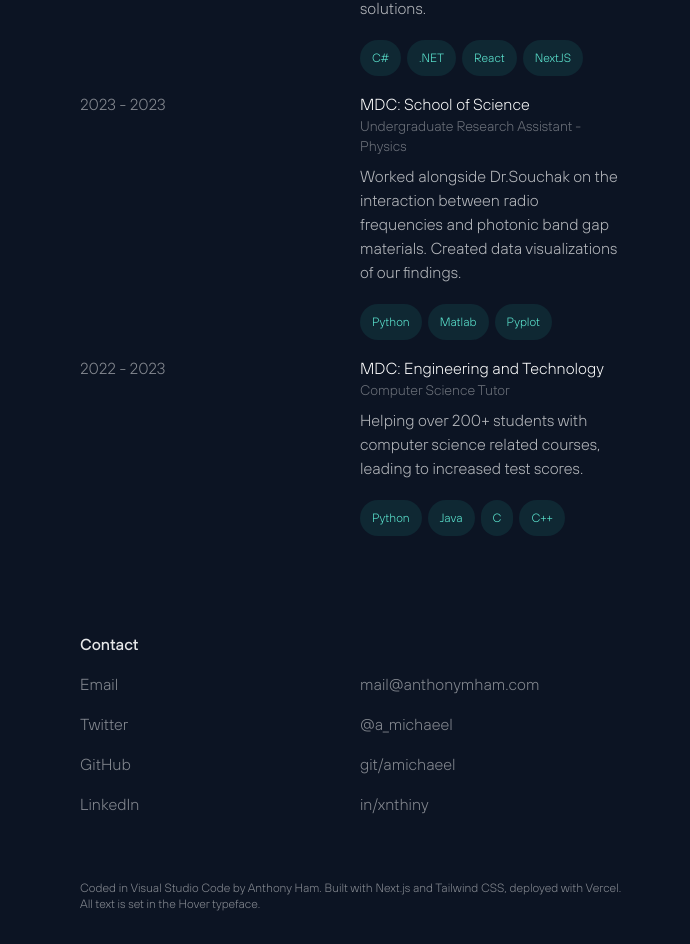
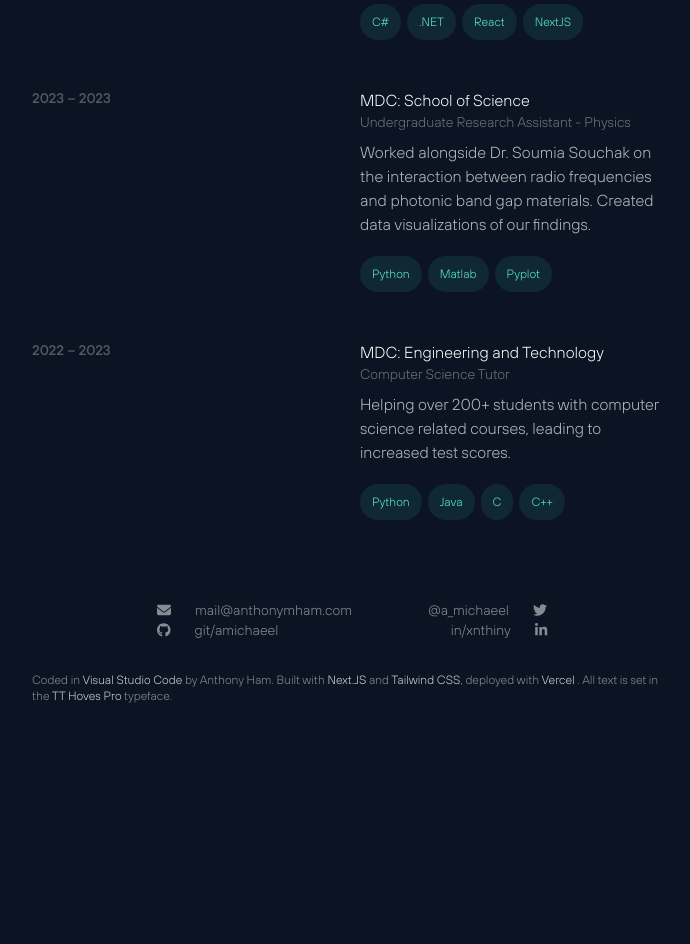
Before and after one commit to amichaeel/anthonymham, a Next.js app: page / in a window 1280 px wide. Shown: the part 1052-1996 px from the top of the page, without its empty margins (288-978 px from the left). After the commit the page ends 1788 px from the top, so only its background shows below. Built offline with nearby package versions, Linux system fonts and the light colour scheme.

Commit message:
improved ui

```diff
--- a/package.json
+++ b/package.json
@@ -10,6 +10,7 @@
   },
   "dependencies": {
     "@fortawesome/fontawesome-svg-core": "^6.5.1",
+    "@fortawesome/free-brands-svg-icons": "^6.5.1",
     "@fortawesome/free-solid-svg-icons": "^6.5.1",
     "@fortawesome/react-fontawesome": "^0.2.0",
     "next": "14.0.4",
--- a/pages/index.js
+++ b/pages/index.js
@@ -1,5 +1,8 @@
 import React, { useEffect, useState } from "react"
 import { Link, Button, Element, Events, animateScroll as scroll, scrollSpy } from "react-scroll"
+import { FontAwesomeIcon } from "@fortawesome/react-fontawesome"
+import { faClock, faEnvelope } from "@fortawesome/free-solid-svg-icons"
+import { faGithub, faLinkedin, faLinkedinIn, faTwitter } from '@fortawesome/free-brands-svg-icons'
 import Image from "next/image"
 
 export default function Home() {
@@ -11,7 +14,7 @@ export default function Home() {
   }
 
   return (
-    <main className="max-w-xl mx-auto">
+    <main className="max-w-2xl mx-auto">
       <header className="flex justify-between pt-16 pb-16 px-4">
         <h1 className="text-base font-semibold text-white">ah</h1>
         <nav className="flex gap-4 text-white">
@@ -37,9 +40,9 @@ export default function Home() {
         {/* Projects */}
         <section className="pb-16 pt-10">
           <h2 className="font-semibold text-base mb-4 text-white/90">Projects</h2>
-          <div className="space-y-4">
+          <div className="space-y-4 group/projects">
 
-            <div className="flex gap-4 items-center bg-slate-800 rounded-xl p-5 cursor-pointer hover:bg-slate-700">
+            <div className="flex gap-4 items-center group-hover/projects:opacity-40 group-hover/projects:hover:hover:opacity-100 transition-all duration-300 bg-slate-800 rounded-xl p-5 cursor-pointer hover:bg-slate-700">
               <Image alt="placeholder-logo" className="rounded-lg" src="/placeholder.png" width={40} height={40} />
               <span>
                 <h3 className="text-white font-medium text-base">Orbit</h3>
@@ -47,7 +50,7 @@ export default function Home() {
               </span>
             </div>
 
-            <div className="flex gap-4 items-center bg-slate-800 rounded-xl p-5 cursor-pointer hover:bg-slate-700">
+            <div className="flex gap-4 items-center group-hover/projects:opacity-40 group-hover/projects:hover:hover:opacity-100 transition-all duration-300 bg-slate-800 rounded-xl p-5 cursor-pointer hover:bg-slate-700">
               <Image alt="placeholder-logo" className="rounded-lg" src="/placeholder.png" width={40} height={40} />
               <span>
                 <h3 className="text-white font-medium text-base">Promptora</h3>
@@ -55,7 +58,7 @@ export default function Home() {
               </span>
             </div>
 
-            <div className="flex gap-4 items-center bg-slate-800 rounded-xl p-5 cursor-pointer hover:bg-slate-700">
+            <div className="flex gap-4 items-center group-hover/projects:opacity-40 group-hover/projects:hover:hover:opacity-100 transition-all duration-300 bg-slate-800 rounded-xl p-5 cursor-pointer hover:bg-slate-700">
               <Image alt="placeholder-logo" className="rounded-lg" src="/placeholder.png" width={40} height={40} />
               <span>
                 <h3 className="text-white font-medium text-base">Journey</h3>
@@ -71,51 +74,50 @@ export default function Home() {
           <h2 className="font-semibold text-base mb-4 text-white/90">Experience</h2>
           <div className="space-y-4 group">
 
-            <div className="grid grid-cols-2 gap-4 hover:bg-slate-800 hover:scale-105 hover:p-3 transition-all group duration-300 rounded-xl cursor-pointer group-hover:opacity-50 group-hover:hover:opacity-100">
-              <span className="text-white/50 font-thin">2023 - present</span>
+            <div className="grid grid-cols-2 gap-4 transition-all group/experience duration-300 rounded-xl cursor-pointer group-hover:opacity-40 group-hover:hover:opacity-100 hover:bg-slate-600/10 py-4">
+              <span className="text-white/30 text-sm uppercase font-semibold group-hover/experience:translate-x-3 transition-all duration-300">2023 -- present <FontAwesomeIcon icon={faClock} className="ml-2 opacity-0 group-hover/experience:opacity-100 transition-all duration-300" /></span>
               <div className="flex flex-col">
-                <span className="text-white group-hover:text-teal-200">FIU: Applied Research Center</span>
+                <span className="text-white group-hover/experience:text-teal-200 ">FIU: Applied Research Center</span>
                 <span className="text-white/40 text-sm">Software Developer Intern</span>
                 <p className="mt-2 text-white/70 text-md">Focusing on customer-facing solutions.</p>
 
                 <div className="flex flex-wrap mt-3">
-                  <div className="flex items-center bg-teal-400/10 text-teal-300 text-xs w-min px-3 py-2 leading-5 rounded-full mr-1.5 mt-2">C#</div>
-                  <div className="flex items-center bg-teal-400/10 text-teal-300 text-xs w-min px-3 py-2 leading-5 rounded-full mr-1.5 mt-2">.NET</div>
-                  <div className="flex items-center bg-teal-400/10 text-teal-300 text-xs w-min px-3 py-2 leading-5 rounded-full mr-1.5 mt-2">React</div>
-                  <div className="flex items-center bg-teal-400/10 text-teal-300 text-xs w-min px-3 py-2 leading-5 rounded-full mr-1.5 mt-2">NextJS</div>
+                  <div className="flex items-center bg-teal-400/10 hover:bg-teal-400/20 transition-all text-teal-300 text-xs w-min px-3 py-2 leading-5 rounded-full mr-1.5 mt-2">C#</div>
+                  <div className="flex items-center bg-teal-400/10 hover:bg-teal-400/20 transition-all text-teal-300 text-xs w-min px-3 py-2 leading-5 rounded-full mr-1.5 mt-2">.NET</div>
+                  <div className="flex items-center bg-teal-400/10 hover:bg-teal-400/20 transition-all text-teal-300 text-xs w-min px-3 py-2 leading-5 rounded-full mr-1.5 mt-2">React</div>
+                  <div className="flex items-center bg-teal-400/10 hover:bg-teal-400/20 transition-all text-teal-300 text-xs w-min px-3 py-2 leading-5 rounded-full mr-1.5 mt-2">NextJS</div>
+                </div>
+              </div>
+            </div>
+
+            <div className="grid grid-cols-2 gap-4 group/experience transition-all duration-300 rounded-xl cursor-pointer group group-hover:opacity-40 group-hover:hover:opacity-100 hover:bg-slate-600/10 py-4">
+              <span className="text-white/30 text-sm uppercase font-semibold group-hover/experience:translate-x-3 transition-all duration-300">2023 -- 2023 <FontAwesomeIcon icon={faClock} className="ml-2 opacity-0 group-hover/experience:opacity-100 transition-all duration-300" /></span>
+              <div className="flex flex-col">
+                <span className="text-white group-hover/experience:text-teal-200">MDC: School of Science</span>
+                <span className="text-white/40 text-sm">Undergraduate Research Assistant - Physics</span>
+                <p className="mt-2 text-white/70 text-md">Worked alongside Dr. Soumia Souchak on the interaction between radio frequencies and photonic band gap materials. Created data visualizations of our findings.</p>
+
+                <div className="flex flex-wrap mt-3">
+                  <div className="flex items-center bg-teal-400/10 hover:bg-teal-400/20 transition-all text-teal-300 text-xs w-min px-3 py-2 leading-5 rounded-full mr-1.5 mt-2">Python</div>
+                  <div className="flex items-center bg-teal-400/10 hover:bg-teal-400/20 transition-all text-teal-300 text-xs w-min px-3 py-2 leading-5 rounded-full mr-1.5 mt-2">Matlab</div>
+                  <div className="flex items-center bg-teal-400/10 hover:bg-teal-400/20 transition-all text-teal-300 text-xs w-min px-3 py-2 leading-5 rounded-full mr-1.5 mt-2">Pyplot</div>
                 </div>
 
               </div>
             </div>
 
-            <div className="grid grid-cols-2 gap-4 group hover:bg-slate-800 transition-all duration-300 hover:scale-105  hover:p-3 rounded-xl cursor-pointer group group-hover:opacity-50 group-hover:hover:opacity-100">
-              <span className="text-white/50">2023 - 2023</span>
+            <div className="grid grid-cols-2 gap-4 group/experience transition-all duration-300 rounded-xl cursor-pointer group-hover:opacity-40 group-hover:hover:opacity-100 hover:bg-slate-600/10 py-4">
+              <span className="text-white/30 text-sm uppercase font-semibold group-hover/experience:translate-x-3 transition-all duration-300">2022 -- 2023 <FontAwesomeIcon icon={faClock} className="ml-2 opacity-0 group-hover/experience:opacity-100 transition-all duration-300" /></span>
               <div className="flex flex-col">
-                <span className="text-white group-hover:text-teal-200">MDC: School of Science</span>
-                <span className="text-white/40 text-sm">Undergraduate Research Assistant - Physics</span>
-                <p className="mt-2 text-white/70 text-md">Worked alongside Dr.Souchak on the interaction between radio frequencies and photonic band gap materials. Created data visualizations of our findings.</p>
-
-                <div className="flex flex-wrap mt-3">
-                  <div className="flex items-center bg-teal-400/10 text-teal-300 text-xs w-min px-3 py-2 leading-5 rounded-full mr-1.5 mt-2">Python</div>
-                  <div className="flex items-center bg-teal-400/10 text-teal-300 text-xs w-min px-3 py-2 leading-5 rounded-full mr-1.5 mt-2">Matlab</div>
-                  <div className="flex items-center bg-teal-400/10 text-teal-300 text-xs w-min px-3 py-2 leading-5 rounded-full mr-1.5 mt-2">Pyplot</div>
-                </div>
-
-              </div>
-            </div>
-
-            <div className="grid grid-cols-2 gap-4 hover:bg-slate-800 group transition-all hover:p-3 hover:scale-105 duration-300 rounded-xl cursor-pointer group-hover:opacity-50 group-hover:hover:opacity-100">
-              <span className="text-white/50">2022 - 2023</span>
-              <div className="flex flex-col">
-                <span className="text-white group-hover:text-teal-200">MDC: Engineering and Technology</span>
+                <span className="text-white group-hover/experience:text-teal-200">MDC: Engineering and Technology</span>
                 <span className="text-white/40 text-sm">Computer Science Tutor</span>
                 <p className="mt-2 text-white/70 text-md">Helping over 200+ students with computer science related courses, leading to increased test scores.</p>
 
                 <div className="flex flex-wrap mt-3">
-                  <div className="flex items-center bg-teal-400/10 text-teal-300 text-xs w-min px-3 py-2 leading-5 rounded-full mr-1.5 mt-2">Python</div>
-                  <div className="flex items-center bg-teal-400/10 text-teal-300 text-xs w-min px-3 py-2 leading-5 rounded-full mr-1.5 mt-2">Java</div>
-                  <div className="flex items-center bg-teal-400/10 text-teal-300 text-xs w-min px-3 py-2 leading-5 rounded-full mr-1.5 mt-2">C</div>
-                  <div className="flex items-center bg-teal-400/10 text-teal-300 text-xs w-min px-3 py-2 leading-5 rounded-full mr-1.5 mt-2">C++</div>
+                  <div className="flex items-center bg-teal-400/10 hover:bg-teal-400/20 transition-all text-teal-300 text-xs w-min px-3 py-2 leading-5 rounded-full mr-1.5 mt-2">Python</div>
+                  <div className="flex items-center bg-teal-400/10 hover:bg-teal-400/20 transition-all text-teal-300 text-xs w-min px-3 py-2 leading-5 rounded-full mr-1.5 mt-2">Java</div>
+                  <div className="flex items-center bg-teal-400/10 hover:bg-teal-400/20 transition-all text-teal-300 text-xs w-min px-3 py-2 leading-5 rounded-full mr-1.5 mt-2">C</div>
+                  <div className="flex items-center bg-teal-400/10 hover:bg-teal-400/20 transition-all text-teal-300 text-xs w-min px-3 py-2 leading-5 rounded-full mr-1.5 mt-2">C++</div>
                 </div>
               </div>
             </div>
@@ -123,35 +125,40 @@ export default function Home() {
         </section>
 
         {/* Contact */}
-        <section className="py-8">
-          <Element name="contact" />
-          <h2 id="contact" className={`font-semibold text-base mb-4 text-white/90 ${isPulsing ? "animate-pulse" : ""}`}>Contact</h2>
-          <div className="space-y-4">
-            <div className="grid grid-cols-2 gap-4">
-              <span className="text-white/50">Email</span>
-              <a className="text-white/50" href="mailto:mail@anthonymham.com">mail@anthonymham.com</a>
+        <div className="flex justify-center">
+          <section id="contact" className={`grid grid-cols-2 text-white/90 text-sm group/contact ${isPulsing ? "animate-pulse" : ""}`}>
+            <div className="text-white/50 justify-self-start group/email group-hover/contact:hover:opacity-100 group-hover/contact:opacity-60 transition-all duration-300">
+              <FontAwesomeIcon icon={faEnvelope} className="mr-6" />
+              <a className="text-white/50 group-hover/email:text-white/90 transition-all" href="mailto:mail@anthonymham.com">mail@anthonymham.com</a>
             </div>
-
-            <div className="grid grid-cols-2 gap-4">
-              <span className="text-white/50">Twitter</span>
-              <a className="text-white/50" href="https://www.x.com/a_michaeel">@a_michaeel</a>
+            <div className=" items-center justify-self-end justify-between text-white/50 group/twitter group-hover/contact:hover:opacity-100 group-hover/contact:opacity-60 transition-all duration-300">
+              <a className="text-white/50 group-hover/twitter:text-white/90 transition-all" href="https://www.twitter.com/a_michaeel">@a_michaeel</a>
+              <FontAwesomeIcon icon={faTwitter} className="ml-6" />
             </div>
-
-            <div className="grid grid-cols-2 gap-4">
-              <span className="text-white/50">GitHub</span>
-              <a className="text-white/50" href="https://www.github.com/amichaeel">git/amichaeel</a>
+            <div className=" items-center justify-self-start justify-between text-white/50 group/github group-hover/contact:hover:opacity-100 group-hover/contact:opacity-60 transition-all duration-300">
+              <FontAwesomeIcon icon={faGithub} className="mr-6" />
+              <a className="text-white/50 group-hover/github:text-white/90 transition-all" href="https://www.github.com/amichaeel">git/amichaeel</a>
             </div>
-
-            <div className="grid grid-cols-2 gap-4">
-              <span className="text-white/50">LinkedIn</span>
-              <a className="text-white/50" href="https://www.linkedin.com/in/xnthiny">in/xnthiny</a>
+            <div className=" items-center justify-self-end justify-between text-white/50 group/linkedin group-hover/contact:hover:opacity-100 group-hover/contact:opacity-60 transition-all duration-300">
+              <a className="text-white/50 group-hover/linkedin:text-white/90 transition-all" href="https://www.linkedin.com/in/xnthiny">in/xnthiny</a>
+              <FontAwesomeIcon icon={faLinkedinIn} className="ml-6" />
             </div>
-          </div>
-        </section>
+          </section>
+        </div>
 
         {/* Footer */}
         <section className="py-8 flex items-center justify-center">
-          <p className="text-white/50 text-xs">Coded in Visual Studio Code by Anthony Ham. Built with Next.js and Tailwind CSS, deployed with Vercel. All text is set in the Hover typeface.</p>
+          <p className="text-white/50 text-xs">Coded in
+            <a className="text-white/80" href="https://code.visualstudio.com/"> Visual Studio Code </a>
+            by Anthony Ham. Built with
+            <a className="text-white/80" href="https://nextjs.org/"> Next.JS </a>
+            and
+            <a className="text-white/80" href="https://tailwindcss.com/"> Tailwind CSS</a>
+            , deployed with
+            <a className="text-white/80" href="https://vercel.com/"> Vercel </a>
+            . All text is set in the
+            <a className="text-white/80" href="https://typetype.org/fonts/tt-hoves/"> TT Hoves Pro </a>
+            typeface.</p>
         </section>
       </main>
     </main>
--- a/tailwind.config.js
+++ b/tailwind.config.js
@@ -7,6 +7,7 @@ module.exports = {
   ],
   theme: {
     extend: {
+      display: ["group-hover"],
       backgroundImage: {
         'gradient-radial': 'radial-gradient(var(--tw-gradient-stops))',
         'gradient-conic':
```
Also changed, not shown: 1 other file (tests, documents, lock files or other folders).
